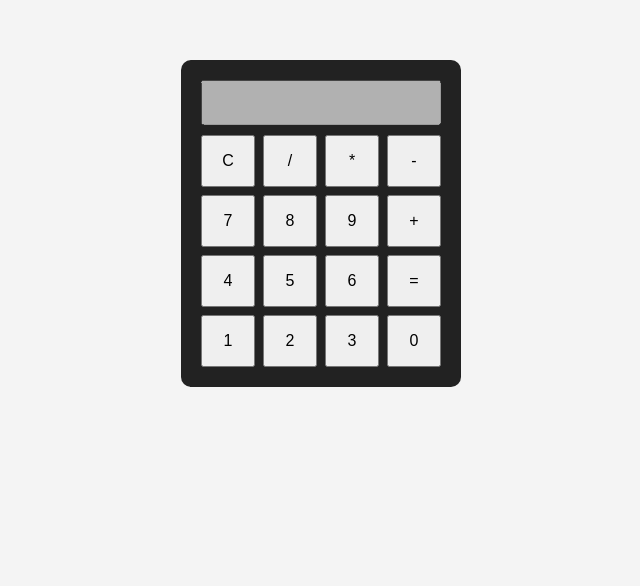
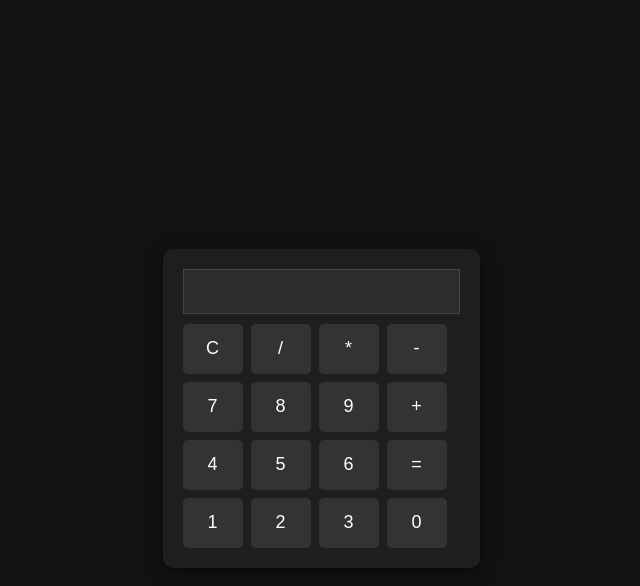
Before and after one commit to abhishek172006/calculator, a plain HTML site: page index.html in a window 1280 px wide. Shown: the whole page, without its empty margins (319-959 px from the left). Drawn offline with Linux system fonts and the light colour scheme.

Commit message:
Add dark mode styling

```diff
--- a/style.css
+++ b/style.css
@@ -1,16 +1,20 @@
 body {
-  font-family: Arial, sans-serif;
   display: flex;
   justify-content: center;
-  margin-top: 60px;
-  background-color: #f4f4f4;
+  align-items: center;
+  height: 100vh;
+  font-family: Arial, sans-serif;
+  background-color: #121212;
+  color: #ffffff;
 }
+
 .calculator {
-  background: #222;
+  background: #1e1e1e;
   padding: 20px;
   border-radius: 10px;
-  width: 240px;
+  box-shadow: 0 4px 15px rgba(0, 0, 0, 0.5);
 }
+
 #display {
   width: 100%;
   height: 45px;
@@ -19,14 +23,27 @@ body {
   margin-bottom: 10px;
   box-sizing: border-box;
   padding: 5px;
+  background: #2c2c2c;
+  color: #ffffff;
+  border: 1px solid #444;
 }
+
 .buttons {
   display: grid;
-  grid-template-columns: repeat(4, 1fr);
+  grid-template-columns: repeat(4, 60px);
   gap: 8px;
 }
+
 button {
-  padding: 15px;
-  font-size: 16px;
+  height: 50px;
+  font-size: 18px;
   cursor: pointer;
+  background: #333333;
+  color: #ffffff;
+  border: none;
+  border-radius: 5px;
 }
+
+button:hover {
+  background: #444444;
+}
```
